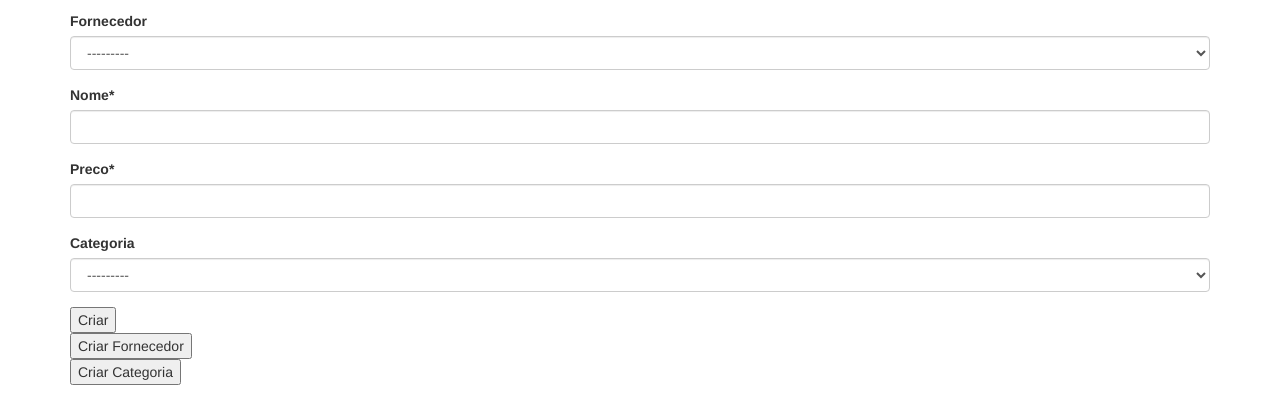
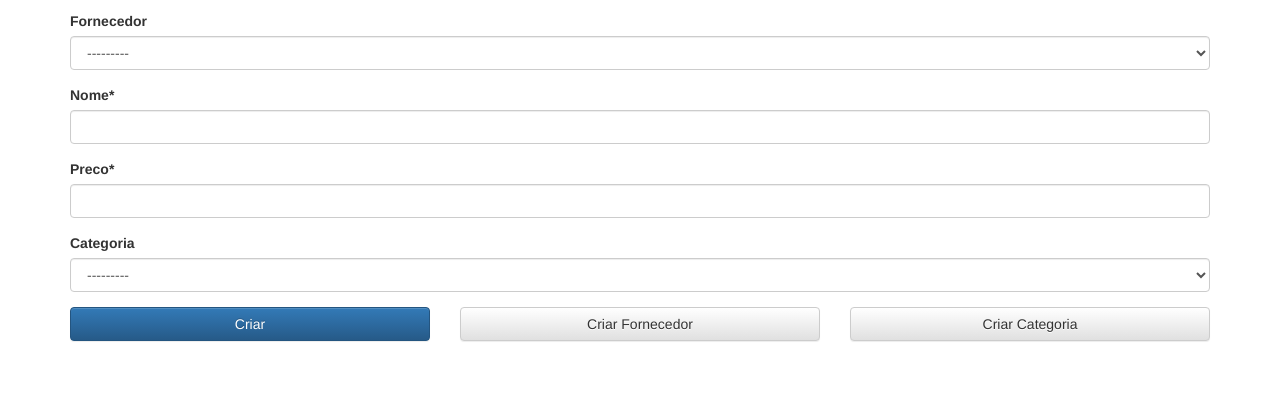
Before and after one commit to gustavoferreira86/webprodutos, a Django app: page /cadastro/ in a window 1280 px wide. Shown: the part 393-800 px from the top of the page. Run offline with Django 3.2, Linux system fonts and the light colour scheme; data comes from the database, SQL or seed files in the repository; some libraries are stand-ins or nearby versions.

Commit message:
seventh commit

```diff
--- a/produtos/templates/cadastro.html
+++ b/produtos/templates/cadastro.html
@@ -7,14 +7,16 @@
         <form action="/cadastro/" method="POST">
                 {% csrf_token %}
                 {% crispy form %}
-                <button type="submit">Criar</button>
+				  <div class="row">
+    <div class="col-sm-4">
+                <button style="display: block; width: 100%;" class="btn btn-primary" type="submit">Criar</button></div>
         </form>
-		<form method="get" action="/cadastroFornecedor">
-			<button type="submit">Criar Fornecedor</button>
-		</form>
+		<div class="col-sm-4"><form method="get" action="/cadastroFornecedor">
+			<button style="display: block; width: 100%;" class="btn btn-default" type="submit">Criar Fornecedor</button>
+		</form></div>
 
-		<form method="get" action="/cadastroCategoria">
-			<button type="submit">Criar Categoria</button>
-		</form>
+		<div class="col-sm-4"><form method="get" action="/cadastroCategoria">
+			<button style="display: block; width: 100%;" class="btn btn-default" type="submit">Criar Categoria</button>
+		</form></div>
 </div>
 {% endblock content %}
--- a/produtos/templates/lista.html
+++ b/produtos/templates/lista.html
@@ -21,7 +21,7 @@
                <td>
                   <form method="GET" action="/update/{{obj.get_self.pk}}/">
                      {% csrf_token %}
-                     <button type="submit">Editar</button>
+                     <button class="btn btn-default" type="submit">Editar</button>
                   </form>
                </td>
             </tr>
```
